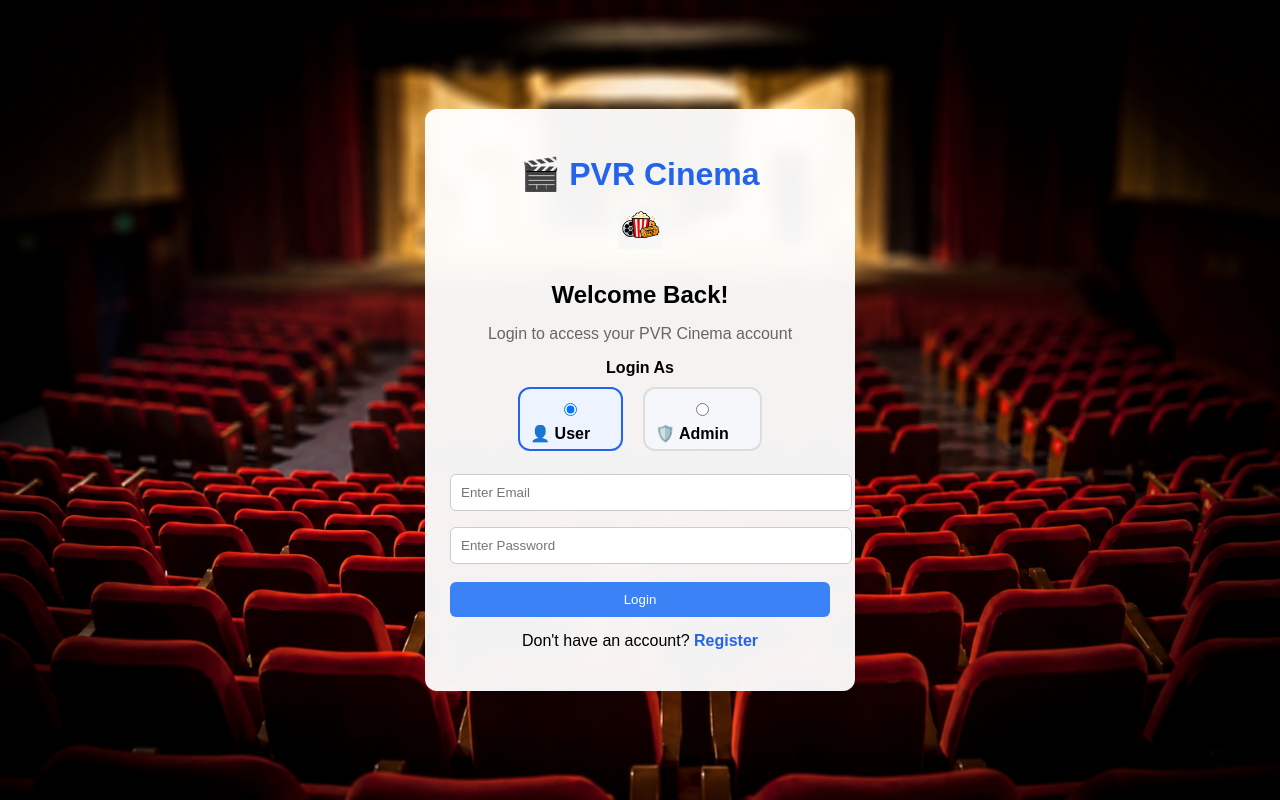
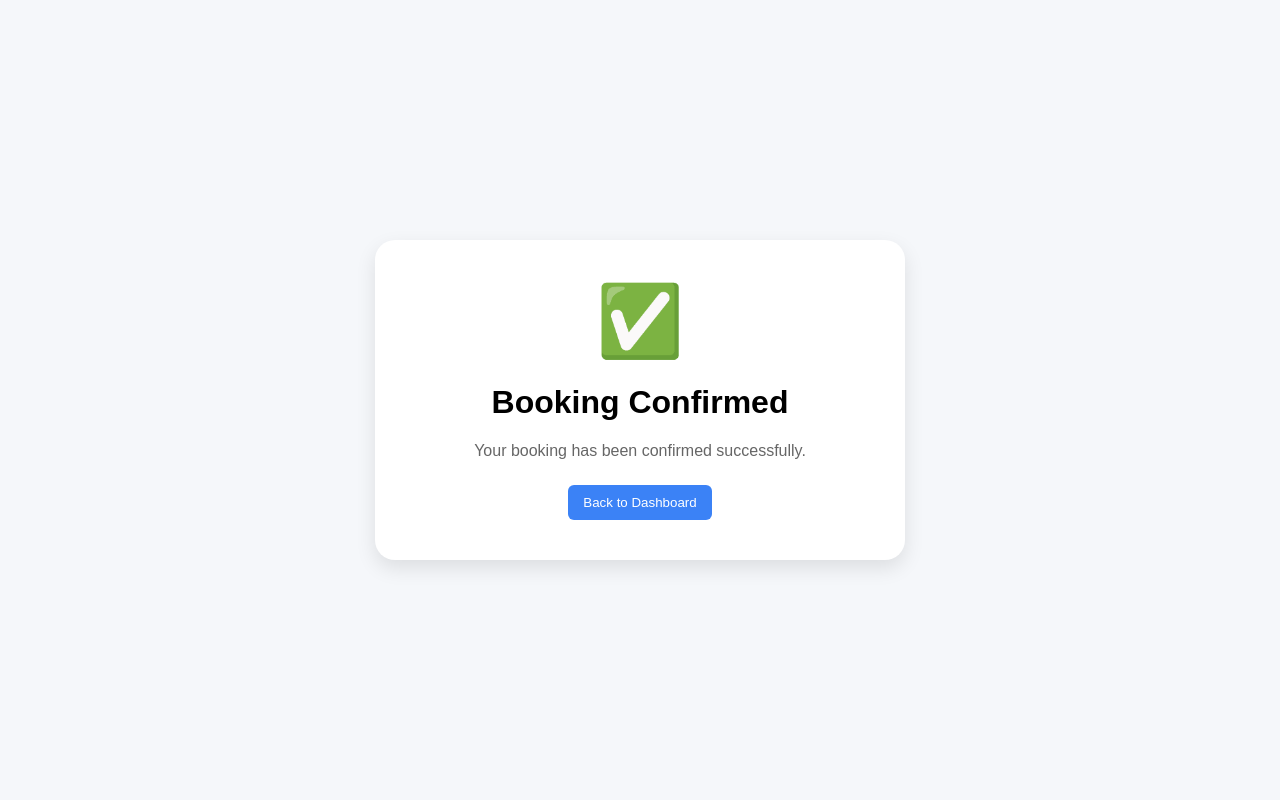
Before and after one commit to kamathamsunil9/movie-ticket-booking-system, a React (Create React App) app in the folder ticket-frontend/: page /booking-confirmed in a window 1280 px wide. Before the commit this address led to /login. Built offline with nearby package versions, Linux system fonts and the light colour scheme.

Commit message:
Add booking confirmation page and booking success flow

```diff
--- a/ticket-frontend/src/App.js
+++ b/ticket-frontend/src/App.js
@@ -4,7 +4,9 @@ import Booking from "./pages/Booking";
 import Dashboard from "./pages/Dashboard";
 import Login from "./pages/Login";
 import Register from "./pages/Register";
+import BookingConfirmed from "./pages/BookingConfirmed";
 import PrivateRoute from "./PrivateRoute";
+
 
 function App() {
   return (
@@ -17,6 +19,8 @@ function App() {
         <Route path="/login" element={<Login />} />
 
         <Route path="/register" element={<Register />} />
+
+        <Route path="/booking-confirmed" element={<BookingConfirmed />} />
 
 
         {/* Protected Routes */}
--- a/ticket-frontend/src/pages/Booking.js
+++ b/ticket-frontend/src/pages/Booking.js
@@ -143,14 +143,24 @@ API.get(`/booking/show/${selectedShow}/all-seats`)
         }
       );
 
-      // Success
-      setSuccessMessage("🎉 Booking Successful!");
-      setSelectedSeats([]);
+      // Confirmed Booking
+      navigate("/booking-confirmed", {
+  state: {
+    movie:
+      shows.find(
+        (s) => s.id == selectedShow
+      )?.movieName,
 
-      // Redirect after short delay
-      setTimeout(() => {
-        window.location.href = "/dashboard";
-      }, 1500);
+    theater:
+      shows.find(
+        (s) => s.id == selectedShow
+      )?.theater,
+
+    seats: selectedSeats,
+
+    amount: totalPrice,
+  },
+});
 
     } catch (err) {
 
--- /dev/null
+++ b/ticket-frontend/src/pages/BookingConfirmed.js
@@ -0,0 +1,57 @@
+import { useLocation, useNavigate } from "react-router-dom";
+
+function BookingConfirmed() {
+  const location = useLocation();
+  const navigate = useNavigate();
+
+  const booking = location.state;
+
+  return (
+    <div className="confirmation-page">
+      <div className="confirmation-card">
+
+        <div className="success-icon">
+          ✅
+        </div>
+
+        <h1>Booking Confirmed</h1>
+
+        <p className="confirmation-subtitle">
+          Your booking has been confirmed successfully.
+        </p>
+
+        {booking && (
+          <div className="confirmation-details">
+
+            <p>
+              <b>🎬 Movie:</b> {booking.movie}
+            </p>
+
+            <p>
+              <b>🎟 Seats:</b> {booking.seats.join(", ")}
+            </p>
+
+            <p>
+              <b>🏢 Theater:</b> {booking.theater}
+            </p>
+
+            <p>
+              <b>💰 Amount:</b> ₹{booking.amount}
+            </p>
+
+          </div>
+        )}
+
+        <button
+          className="btn"
+          onClick={() => navigate("/dashboard")}
+        >
+          Back to Dashboard
+        </button>
+
+      </div>
+    </div>
+  );
+}
+
+export default BookingConfirmed;
--- a/ticket-frontend/src/styles/app.css
+++ b/ticket-frontend/src/styles/app.css
@@ -482,3 +482,36 @@ body {
   font-weight: bold;
   font-size: 16px;
 }
+
+.confirmation-page {
+  height: 100vh;
+  display: flex;
+  justify-content: center;
+  align-items: center;
+  background: #f5f7fa;
+}
+
+.confirmation-card {
+  background: white;
+  width: 450px;
+  padding: 40px;
+  border-radius: 20px;
+  text-align: center;
+  box-shadow: 0 8px 20px rgba(0,0,0,0.1);
+}
+
+.success-icon {
+  font-size: 70px;
+  margin-bottom: 15px;
+}
+
+.confirmation-subtitle {
+  color: #666;
+  margin-bottom: 25px;
+}
+
+.confirmation-details {
+  text-align: left;
+  line-height: 2;
+  margin: 25px 0;
+}
```
